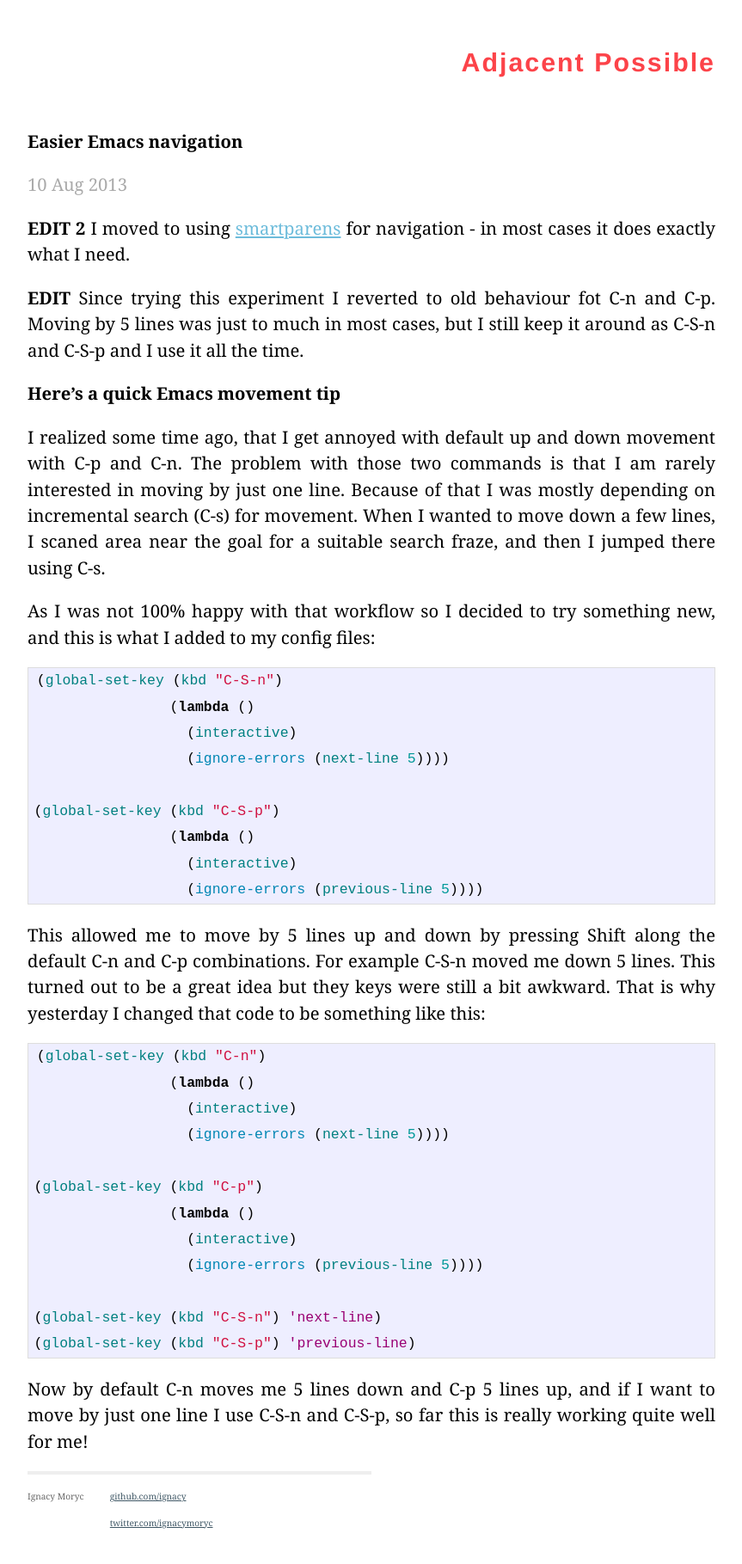
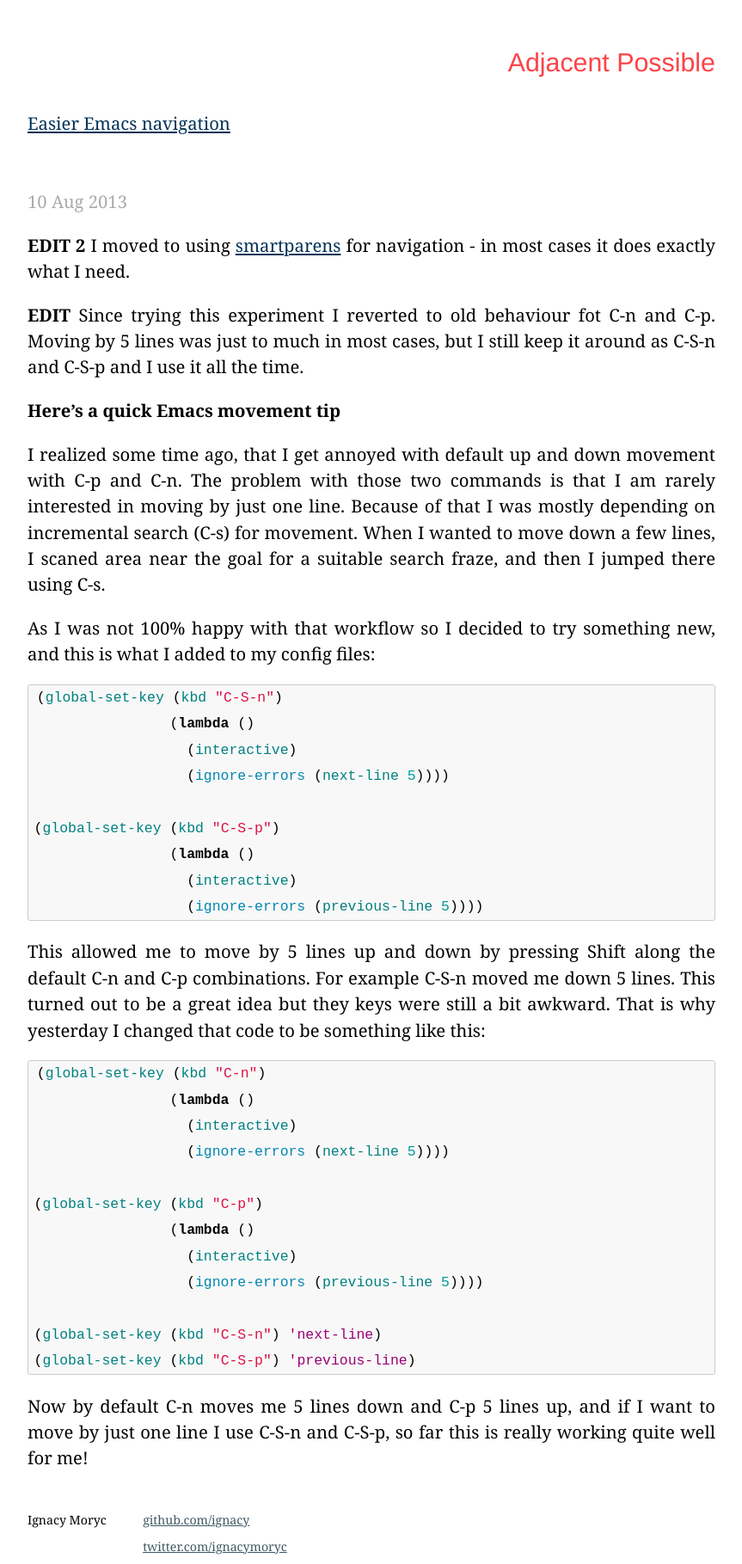
Before and after one commit to ignacy/ignacy.github.com, a Jekyll site: the page built from _posts/2013-08-10-easier-emacs-navigation.markdown, in a window 1280 px wide. Shown: the whole page at 86% size, without its empty margins (208-1071 px from the left). Built offline with Jekyll 4.4.1, drawn with Linux system fonts in a browser that asks for light colours; before the commit the page ends 1795 px from its top, so only the background shows below that.

Commit message:
Small changes

```diff
--- a/_layouts/default.html
+++ b/_layouts/default.html
@@ -30,7 +30,7 @@
       <div class="site">
 
         <div class="header">
-          <h1 class="title">{{ site.name }}</h1>
+          <a href="/">{{ site.name }}</a>
         </div>
 
         {{ content }}
--- a/_layouts/post.html
+++ b/_layouts/post.html
@@ -1,9 +1,11 @@
 ---
 layout: default
 ---
-<h2>{{ page.title }}</h2>
+<h1 class="title">
+  <a href="{{ post.url }}">{{ page.title }} </a>
+</h1>
 <p class="meta">{{ page.date | date_to_string }}</p>
 
 <div id="post">
-{{ content }}
+  {{ content }}
 </div>
--- a/_posts/2013-06-26-simple-rules-for-writing-good-code.markdown
+++ b/_posts/2013-06-26-simple-rules-for-writing-good-code.markdown
@@ -14,7 +14,7 @@
 I don't want to focus on any of the methodologies in this post - what
 I want to do instead is to highlight the fact that although most of the
 rules that have been accepted in recent years are correct and lead to
-better code, ther are not ment to be followed in every situation.
+better code, they are not meant to be followed in every situation.
 In fact I'd judge that following them in 80 to 90% cases is more then enough.
 
 If the above statement is true it means that there's up to 1 in 5
@@ -44,7 +44,7 @@
   the scope/complexity grows
 
 What that all means is that when you think about code quality - you
-should focus about tradeoffs.
+should focus about trade offs.
 
 ### Given a sufficient (unlimited) amount of time, how far would you go with your code?
 
@@ -64,7 +64,7 @@
 ### Comparing Apples and Oranges
 
 I will not spend much time here giving examples of what I'm talking
-about - beacause I want to convey a more general thought and not a
+about - because I want to convey a more general thought and not a
 solution to particular problem - but still I will give you one simple
 case, where I think delaying best practices is a good thing.
 
--- a/css/main.css
+++ b/css/main.css
@@ -25,9 +25,9 @@
 h1 { margin-bottom: 1em; }
 p { margin: 1em 0; }
 
-a         { color: #6DBCDB; }
-a:hover   { color: #3F5765; }
-a:visited { color: #202D44;  }
+a         { color: #023358; }
+a:hover   { color: #6DBCDB; }
+a:visited { color: #023358; }
 
 table {
     font-size: inherit;
@@ -46,15 +46,18 @@
 
 ul.posts li {
     line-height: 1.75em;
+    padding: 2px;
+    border-bottom: 1px solid #CCC;
 }
 
 ul.posts li a {
     text-decoration: none;
+    font-family: Georgia, sans-serif;
+    font-size: 105%;
 }
 
 ul.posts span {
     color: #aaa;
-    font-family: 'Open Sans', sans-serif;
     font-size: 80%;
 }
 
@@ -85,30 +88,29 @@
 .site .header {
     text-align: right;
     padding-top: 5px;
+    margin-bottom: 40px;
     font-size: 150%;
-    color: #FC4349;
     lein-height: 2em;
-    letter-spacing: 2px;
     font-family: Helvetica, Arial;
 }
 
-
 .site .header a {
-    font-weight: bold;
+    color: #FC4349;
     text-decoration: none;
 }
 
-.site .header h1.title {
+.site h1.title {
     display: inline-block;
+    font-weight: normal;
     margin-bottom: 2em;
 }
 
-.site .header h1.title a {
-    color: #333;
+.site h1.title a {
+    color:  #023358;
 }
 
-.site .header h1.title a:hover {
-    color: #000;
+.site h1.title a:hover {
+    color:  #023358;
 }
 
 .site .header a.extra {
@@ -127,9 +129,7 @@
 .site .footer {
     width: 50%;
     height: 80px;
-    font-size: 50%;
-    color: #666;
-    border-top: 4px solid #eee;
+    font-size: 70%;
     margin-top: 2em;
     overflow: hidden;
 }
@@ -161,8 +161,6 @@
 
 /* standard */
 #post pre {
-    border: 1px solid #ddd;
-    background-color: #eef;
     padding: 0 .4em;
 }
 
@@ -171,22 +169,9 @@
 }
 
 #post code {
-    border: 1px solid #ddd;
-    background-color: #eef;
     padding: 0 .2em;
 }
 
 #post pre code {
     border: none;
 }
-
-/* terminal */
-#post pre.terminal {
-    border: 1px solid #000;
-    background-color: #333;
-    color: #FFF;
-}
-
-#post pre.terminal code {
-    background-color: #333;
-}
--- a/css/syntax.css
+++ b/css/syntax.css
@@ -1,61 +1,68 @@
-.highlight { background-color: #ffffcc } /* RIGHT */
-.c { color: #999988; font-style: italic } /* Comment */
-.err { color: #a61717; background-color: #e3d2d2 } /* Error */
-.k { color: #000000; font-weight: bold } /* Keyword */
-.o { color: #000000; font-weight: bold } /* Operator */
-.cm { color: #999988; font-style: italic } /* Comment.Multiline */
-.cp { color: #999999; font-weight: bold; font-style: italic } /* Comment.Preproc */
-.c1 { color: #999988; font-style: italic } /* Comment.Single */
-.cs { color: #999999; font-weight: bold; font-style: italic } /* Comment.Special */
-.gd { color: #000000; background-color: #ffdddd } /* Generic.Deleted */
-.ge { color: #000000; font-style: italic } /* Generic.Emph */
-.gr { color: #aa0000 } /* Generic.Error */
-.gh { color: #999999 } /* Generic.Heading */
-.gi { color: #000000; background-color: #ddffdd } /* Generic.Inserted */
-.go { color: #888888 } /* Generic.Output */
-.gp { color: #555555 } /* Generic.Prompt */
-.gs { font-weight: bold } /* Generic.Strong */
-.gu { color: #aaaaaa } /* Generic.Subheading */
-.gt { color: #aa0000 } /* Generic.Traceback */
-.kc { color: #000000; font-weight: bold } /* Keyword.Constant */
-.kd { color: #000000; font-weight: bold } /* Keyword.Declaration */
-.kn { color: #000000; font-weight: bold } /* Keyword.Namespace */
-.kp { color: #000000; font-weight: bold } /* Keyword.Pseudo */
-.kr { color: #000000; font-weight: bold } /* Keyword.Reserved */
-.kt { color: #445588; font-weight: bold } /* Keyword.Type */
-.m { color: #009999 } /* Literal.Number */
-.s { color: #d01040 } /* Literal.String */
-.na { color: #008080 } /* Name.Attribute */
-.nb { color: #0086B3 } /* Name.Builtin */
-.nc { color: #445588; font-weight: bold } /* Name.Class */
-.no { color: #008080 } /* Name.Constant */
-.nd { color: #3c5d5d; font-weight: bold } /* Name.Decorator */
-.ni { color: #800080 } /* Name.Entity */
-.ne { color: #990000; font-weight: bold } /* Name.Exception */
-.nf { color: #990000; font-weight: bold } /* Name.Function */
-.nl { color: #990000; font-weight: bold } /* Name.Label */
-.nn { color: #555555 } /* Name.Namespace */
-.nt { color: #000080 } /* Name.Tag */
-.nv { color: #008080 } /* Name.Variable */
-.ow { color: #000000; font-weight: bold } /* Operator.Word */
-.w { color: #bbbbbb } /* Text.Whitespace */
-.mf { color: #009999 } /* Literal.Number.Float */
-.mh { color: #009999 } /* Literal.Number.Hex */
-.mi { color: #009999 } /* Literal.Number.Integer */
-.mo { color: #009999 } /* Literal.Number.Oct */
-.sb { color: #d01040 } /* Literal.String.Backtick */
-.sc { color: #d01040 } /* Literal.String.Char */
-.sd { color: #d01040 } /* Literal.String.Doc */
-.s2 { color: #d01040 } /* Literal.String.Double */
-.se { color: #d01040 } /* Literal.String.Escape */
-.sh { color: #d01040 } /* Literal.String.Heredoc */
-.si { color: #d01040 } /* Literal.String.Interpol */
-.sx { color: #d01040 } /* Literal.String.Other */
-.sr { color: #009926 } /* Literal.String.Regex */
-.s1 { color: #d01040 } /* Literal.String.Single */
-.ss { color: #990073 } /* Literal.String.Symbol */
-.bp { color: #999999 } /* Name.Builtin.Pseudo */
-.vc { color: #008080 } /* Name.Variable.Class */
-.vg { color: #008080 } /* Name.Variable.Global */
-.vi { color: #008080 } /* Name.Variable.Instance */
-.il { color: #009999 } /* Literal.Number.Integer.Long */
+/*
+ * GitHub style for Pygments syntax highlighter, for use with Jekyll
+ * Courtesy of GitHub.com
+ */
+
+.highlight pre, pre, .highlight .hll { background-color: #f8f8f8; border: 1px solid #ccc; padding: 6px 10px; border-radius: 3px; }
+.highlight .c { color: #999988; font-style: italic; }
+.highlight .err { color: #a61717; background-color: #e3d2d2; }
+.highlight .k { font-weight: bold; }
+.highlight .o { font-weight: bold; }
+.highlight .cm { color: #999988; font-style: italic; }
+.highlight .cp { color: #999999; font-weight: bold; }
+.highlight .c1 { color: #999988; font-style: italic; }
+.highlight .cs { color: #999999; font-weight: bold; font-style: italic; }
+.highlight .gd { color: #000000; background-color: #ffdddd; }
+.highlight .gd .x { color: #000000; background-color: #ffaaaa; }
+.highlight .ge { font-style: italic; }
+.highlight .gr { color: #aa0000; }
+.highlight .gh { color: #999999; }
+.highlight .gi { color: #000000; background-color: #ddffdd; }
+.highlight .gi .x { color: #000000; background-color: #aaffaa; }
+.highlight .go { color: #888888; }
+.highlight .gp { color: #555555; }
+.highlight .gs { font-weight: bold; }
+.highlight .gu { color: #800080; font-weight: bold; }
+.highlight .gt { color: #aa0000; }
+.highlight .kc { font-weight: bold; }
+.highlight .kd { font-weight: bold; }
+.highlight .kn { font-weight: bold; }
+.highlight .kp { font-weight: bold; }
+.highlight .kr { font-weight: bold; }
+.highlight .kt { color: #445588; font-weight: bold; }
+.highlight .m { color: #009999; }
+.highlight .s { color: #dd1144; }
+.highlight .n { color: #333333; }
+.highlight .na { color: teal; }
+.highlight .nb { color: #0086b3; }
+.highlight .nc { color: #445588; font-weight: bold; }
+.highlight .no { color: teal; }
+.highlight .ni { color: purple; }
+.highlight .ne { color: #990000; font-weight: bold; }
+.highlight .nf { color: #990000; font-weight: bold; }
+.highlight .nn { color: #555555; }
+.highlight .nt { color: navy; }
+.highlight .nv { color: teal; }
+.highlight .ow { font-weight: bold; }
+.highlight .w { color: #bbbbbb; }
+.highlight .mf { color: #009999; }
+.highlight .mh { color: #009999; }
+.highlight .mi { color: #009999; }
+.highlight .mo { color: #009999; }
+.highlight .sb { color: #dd1144; }
+.highlight .sc { color: #dd1144; }
+.highlight .sd { color: #dd1144; }
+.highlight .s2 { color: #dd1144; }
+.highlight .se { color: #dd1144; }
+.highlight .sh { color: #dd1144; }
+.highlight .si { color: #dd1144; }
+.highlight .sx { color: #dd1144; }
+.highlight .sr { color: #009926; }
+.highlight .s1 { color: #dd1144; }
+.highlight .ss { color: #990073; }
+.highlight .bp { color: #999999; }
+.highlight .vc { color: teal; }
+.highlight .vg { color: teal; }
+.highlight .vi { color: teal; }
+.highlight .il { color: #009999; }
+.highlight .gc { color: #999; background-color: #EAF2F5; }
--- a/index.html
+++ b/index.html
@@ -6,7 +6,7 @@
 <div id="home">
   <ul class="posts">
     {% for post in site.posts %}
-      <li> <a href="{{ post.url }}">{{ post.title }}</a> <span class="post-date">{{ post.date | date_to_string }}</span> </li>
+      <li class="post-list"> <a href="{{ post.url }}">{{ post.title }}</a> <span class="post-date">{{ post.date | date_to_string }}</span> </li>
     {% endfor %}
   </ul>
 </div>
```
Lines whose indentation alone changed are shown as unchanged.
